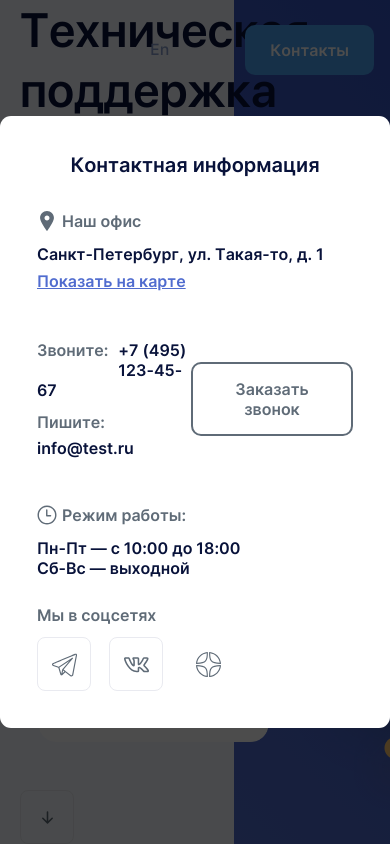
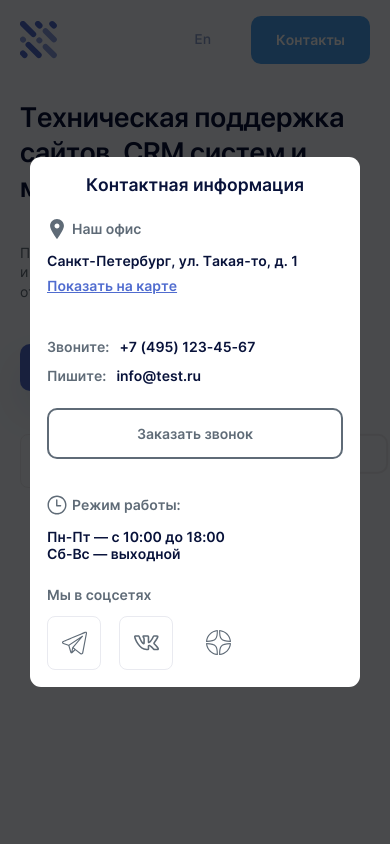
Before and after one commit to Nastya1305/swc-first-screen, a website: page app/index.html in a window 390 px wide. Both pictures are taken after a click on the button "Контакты". Drawn offline with Linux system fonts and the light colour scheme; files that its build step writes are made by us from their sources; files whose address does not match are found by name.

Commit message:
Сделан адаптив

```diff
--- a/app/js/main.js
+++ b/app/js/main.js
@@ -4,11 +4,15 @@ const popup = document.querySelector('.popup');
 
 function openPopup() {
    popup.classList.add('popup_open')
+   document.body.classList.add('lock');
 }
 
 function closePopup(event) {
-   if (!event.target.closest('.popup__content'))
-      popup.classList.remove('popup_open')
+   if (!event.target.closest('.popup__content')) {
+      popup.classList.remove('popup_open');
+      document.body.classList.remove('lock');
+   }
+
 }
 
 
--- a/app/scss/components/_contacts-popup.scss
+++ b/app/scss/components/_contacts-popup.scss
@@ -7,13 +7,19 @@
    width: 100vw;
    height: 100vh;
    background-color: rgba(0, 0, 0, 0.7);
+   align-items: center;
+   justify-content: center;
 
    &__content {
       width: 557px;
       border-radius: 11px;
       background: $main-white;
-      margin: auto;
+      margin: 30px;
       padding: 37px;
+
+      @media (max-width: 610px) {
+         padding: 17px;
+      }
    }
 
    &_open {
@@ -30,20 +36,20 @@
 
    &__title {
       text-align: center;
-      font-size: 20px;
-      margin-bottom: 33px;
+      font-size: 1.25em;
+      margin-bottom: 1.65rem;
    }
 
    &__office-block {
-      margin-bottom: 43px;
+      margin-bottom: 2.68rem;
    }
 
    &__contacts-block {
-      margin-bottom: 41px;
+      margin-bottom: 2.56rem;
    }
 
    &__working-hours-block {
-      margin-bottom: 27px;
+      margin-bottom: 1.68rem;
    }
 
    &__black-text {
@@ -88,6 +94,15 @@
       dd {
          padding: 6px 0;
       }
+
+      @media (max-width: 610px) {
+         margin-bottom: 17px;
+      }
+   }
+
+   @media (max-width: 610px) {
+      flex-direction: column;
+      align-items: stretch;
    }
 }
 
--- a/app/scss/components/_first-screen.scss
+++ b/app/scss/components/_first-screen.scss
@@ -1,31 +1,63 @@
 .first-screen {
    height: 100vh;
+   max-height: 980px;
+   min-height: 800px;
    position: relative;
 
+   @media (max-width: 1218px) {
+      height: auto;
+      min-height: auto;
+   }
+
    &__container {
-      padding: 30vh 0 5vh 0;
+      padding: 234px 0 50px 0;
       display: flex;
       flex-direction: column;
       justify-content: space-between;
+
+      @media (max-width: $media2+px) {
+         padding-top: 200px;
+      }
+
+      @media (max-width: $media3+px) {
+         padding-top: 150px;
+      }
+
+      @media (max-width: 670px) {
+         padding-top: 100px;
+      }
    }
 
    &__title {
       max-width: 570px;
-      margin-bottom: 65px;
+      margin-bottom: 1.35em;
 
       font-family: SF Pro Display;
-      font-size: 48px;
+      font-size: 3em;
       font-weight: 600;
       color: $text-black;
+
+      @media (max-width: 1218px) {
+         font-size: 2em;
+         max-width: 400px;
+      }
    }
 
    &__subtitle {
       max-width: 559px;
-      margin-bottom: 60px;
+      margin-bottom: 3em;
 
-      font-size: 20px;
+      font-size: 1.25em;
       font-weight: 400;
       line-height: 1.4;
+
+      @media (max-width: 1218px) {
+         font-size: 1em;
+         max-width: 430px;
+      }
+      @media (max-width: 670px) {
+         max-width: 500px;
+      }
    }
 
    &__connect-btn {
@@ -64,14 +96,44 @@
       height: 100%;
       width: 40vw;
       background: $gradient-purple;
+
+      @media (max-width: 1630px) {
+         width: 35vw;
+      }
+
+      @media (max-width: $media1 + px) {
+         width: 25vw;
+      }
+
+      @media (max-width: 1218px) {
+         width: 30vw;
+      }
+
+      @media (max-width: $media2 + px) {
+         width: 20vw;
+      }
+
+      @media (max-width: 670px) {
+         width: 0;
+      }
    }
 
    &__img-1 {
       width: 446px;
       height: 388px;
       position: absolute;
-      top: 16%;
-      transform: translateX(-60%);
+      top: 50%;
+      transform: translate(-60%, -70%);
+
+      @media (max-width: $media3+px) {
+         transform: translate(-40%, -70%);
+         width: 312px;
+         height: 271px;
+      }
+
+      @media (max-width: 670px) {
+         display: none;
+      }
 
       &::after {
          content: "";
@@ -102,8 +164,20 @@
       width: 230px;
       height: 269px;
       position: absolute;
-      top: 56%;
-      transform: translateX(-85%);
+      top: 50%;
+      transform: translate(-85%, 20%);
+
+      @media (max-width: $media3+px) {
+         transform: translate(-60%, 20%);
+         width: 161px;
+         height: 188px;
+      }
+
+      @media (max-width: 670px) {
+         transform: translate(-130%, 70%);
+         width: 113px;
+         height: 131px;
+      }
 
       &::before {
          content: "";
@@ -122,9 +196,9 @@
       width: 630px;
       height: 660px;
       position: absolute;
-      top: 17%;
+      top: 50%;
       z-index: -2;
-      transform: translateX(5%);
+      transform: translate(5%, -40%);
 
       &::before {
          content: "";
@@ -136,6 +210,10 @@
          border-radius: 50%;
          background: $main-yellow;
          box-shadow: 0px 20px 35px rgba(156, 101, 34, 0.3);
+      }
+
+      @media (max-width: $media3+px) {
+         display: none;
       }
    }
 
@@ -151,6 +229,19 @@
       background: url("../images/expert-1.jpg");
       background-size: cover;
       background-position: center;
+
+      @media (max-width: $media3+px) {
+         left: -200px;
+      }
+
+      @media (max-width: 670px) {
+         top: 62%;
+         left: -250px;
+      }
+
+      @media (max-width: $media4+px) {
+         display: none;
+      }
 
       &::before {
          position: absolute;
@@ -185,7 +276,8 @@
    &__expert-2 {
       position: relative;
       left: 267px;
-      top: 14%;
+      top: 18%;
+
       width: 32px;
       height: 32px;
       border-radius: 32px;
@@ -198,7 +290,7 @@
       &::before {
          position: absolute;
          content: "";
-         z-index: -1;
+         z-index: -2;
          top: 50%;
          left: 50%;
          transform: translate(-50%, -50%);
--- a/app/scss/components/_header.scss
+++ b/app/scss/components/_header.scss
@@ -4,6 +4,10 @@
    position: absolute;
    top: 0;
    z-index: 1;
+
+   @media (max-width: $media2 + px) {
+      height: 80px;
+   }
 
    &__container {
       display: flex;
@@ -41,6 +45,11 @@
       padding: 0;
       cursor: pointer;
 
+      @media (max-width: $media1 + px) {
+         margin-right: 40px;
+         margin-left: auto;
+      }
+
       font-family: SF Pro Text;
       font-weight: 500;
       color: $text-blue-gray;
@@ -48,7 +57,7 @@
       transition: color 1s;
 
       &:hover {
-         color: $background-grey;
+         color: $text-dark-gray;
       }
    }
 
--- a/app/scss/style.scss
+++ b/app/scss/style.scss
@@ -15,6 +15,14 @@ body {
    font-size: 16px;
    line-height: 1.25;
    color: $text-dark-gray;
+
+   @media (max-width: 610px) {
+      font-size: 14px;
+   }
+
+   &.lock {
+      overflow: hidden;
+   }
 }
 
 .wrapper {
@@ -38,6 +46,7 @@ body {
    }
    @media (max-width: $media3 + px) {
       max-width: none;
-      padding: 0 20px;
+      padding-right: 20px;
+      padding-left: 20px;
    }
 }
```
Also changed, not shown: app/css/style.min.css, app/js/main.min.js, dist/css/style.min.css, dist/index.html.
